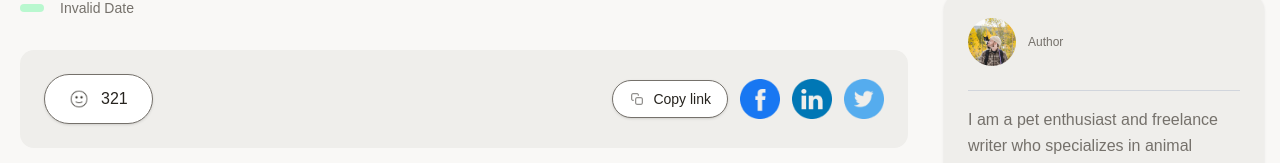
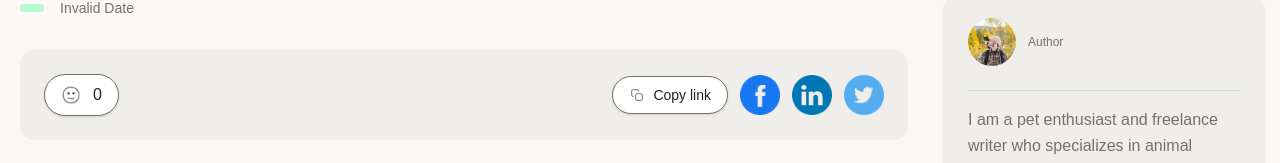
Before and after one commit to Ball-SE/javascript-diary, a React (Vite) app: page /post/1 in a window 1280 px wide. Shown: the part 582-745 px from the top of the page. Built offline with nearby package versions, Linux system fonts and the light colour scheme; no server answers.

Commit message:
feat: click button facebook link on web

```diff
--- a/package.json
+++ b/package.json
@@ -20,11 +20,13 @@
     "cors": "^2.8.5",
     "express": "^5.1.0",
     "lucide-react": "^0.535.0",
+    "next-themes": "^0.4.6",
     "nodemon": "^3.1.10",
     "react": "^19.1.0",
     "react-dom": "^19.1.0",
     "react-markdown": "^10.1.0",
     "react-router-dom": "^7.8.2",
+    "sonner": "^2.0.7",
     "tailwind-merge": "^3.3.1",
     "tailwindcss": "^4.1.11",
     "tailwindcss-animate": "^1.0.7"
--- a/src/App.jsx
+++ b/src/App.jsx
@@ -2,15 +2,19 @@ import './App.css'
 import {BrowserRouter, Routes, Route} from 'react-router-dom'
 import HomePage from './pages/HomePage'
 import SignUp from './pages/SignUpPage'
-import LogInPage from './pages/LoginPage'
+import LogInPage from './pages/LogInPage'
 import ViewPosts from './pages/ViewPosts'
 import PageNotFound from './pages/PageNotFound'
+import { Toaster } from "@/components/ui/sonner"
+import ScrollToTop from "./components/scroll/ScrollToTop"
 
 function App() {
 
   return (
 
     <BrowserRouter>
+      <Toaster />
+      <ScrollToTop />
       <Routes>
         <Route path="/" element={<HomePage />} />
         <Route path="/signup" element={<SignUp />} />
--- /dev/null
+++ b/src/components/buttons/ClipboardButton.jsx
@@ -0,0 +1,27 @@
+import copyLight from "../../assets/images/Copy_light.png";
+import axios from "axios";
+import { toast } from "sonner";
+
+export function ClipboardButton({ postId }) {
+    const handleShareOnClipboard = async () => {
+        try {
+            const response = await axios.get(
+                `https://blog-post-project-api.vercel.app/posts/${postId}`
+            );
+            const articleUrl = response.data.url || window.location.href;
+            navigator.clipboard.writeText(articleUrl);
+            toast.success("Copied!", {description: "This article has been copied to your clipboard"});
+        } catch (error) {
+            console.error("Error fetching post data:", error);
+            toast.error("Error copying link. Please try again.", {description: "Please try again."});
+        }
+    }
+  return (
+    <button className="bg-white border border-[#75716B] text-[#26231E] px-4 py-2 rounded-full flex items-center hover:bg-gray-50 transition-colors duration-200 shadow-sm"
+
+    onClick={handleShareOnClipboard}>
+      <img src={copyLight} alt="Copy link" className="w-4 h-4 mr-2" />
+      <span className="text-sm font-medium">Copy link</span>
+    </button>
+  );
+}
--- /dev/null
+++ b/src/components/buttons/FacebookButton.jsx
@@ -0,0 +1,33 @@
+import facebook from "../../assets/images/facebook.png";
+import axios from "axios";
+
+export function FacebookButton({ postId }) {
+
+  const handleShareOnFacebook = async () => {
+
+    try {
+      const response = await axios.get(
+        `https://blog-post-project-api.vercel.app/posts/${postId}`
+
+      );
+
+      console.log(response.data);
+      const articleUrl = response.data.url || window.location.href;
+      console.log(articleUrl);
+      const shareUrl = `https://www.facebook.com/share.php?u=${(articleUrl)}`;
+      console.log(shareUrl);
+      window.open(shareUrl, "_blank", "noopener,noreferrer");
+    } catch (error) {
+      console.error("Error fetching post data:", error);
+      // Fallback to current page URL if API fails
+      const shareUrl = `https://www.facebook.com/share.php?u=${(window.location.href)}`;
+      window.open(shareUrl, "_blank", "noopener,noreferrer");
+    }
+  };
+
+  return (
+    <button onClick={handleShareOnFacebook} className="hover:opacity-80 transition-opacity">
+      <img src={facebook} alt="Facebook" className="w-10 h-10" />
+    </button>
+  );
+}
--- /dev/null
+++ b/src/components/buttons/LikeButton.jsx
@@ -0,0 +1,50 @@
+import { useState } from "react"
+import happyLight from "../../assets/images/Happy_light.png"
+import {
+    AlertDialog,
+    AlertDialogContent,
+    AlertDialogDescription,
+    AlertDialogFooter,
+    AlertDialogHeader,
+    AlertDialogTitle,
+    AlertDialogTrigger,
+    AlertDialogAction,
+  } from "@/components/ui/alert-dialog";
+import { Link } from "react-router-dom";
+
+export function LikeButton({ post }) {
+    const [isLiked, setIsLiked] = useState(false)
+
+    const handleLike = () => {
+        setIsLiked(!isLiked)
+    }
+
+    return (
+        <AlertDialog>
+
+            <AlertDialogTrigger asChild>
+                <button
+                    onClick={handleLike}
+                    className={"bg-white border border-[#75716B] text-[#26231E] px-4 py-2 rounded-full flex items-center hover:bg-gray-50 transition-colors duration-200 shadow-sm"}
+                >
+                    <img src={happyLight} alt="Like" className="w-5 h-5 mr-3" />
+                    <span className="text-base font-medium">
+                        {post?.likes || 0}
+                    </span>
+                </button>
+            </AlertDialogTrigger>
+            <AlertDialogContent className="flex flex-col items-center justify-center">
+                <AlertDialogHeader>
+                    <AlertDialogTitle className="text-2xl font-bold">Create an account to continue</AlertDialogTitle>
+                </AlertDialogHeader>
+                <AlertDialogAction><Link to="/signup">Create account</Link></AlertDialogAction>
+                <AlertDialogFooter>
+                    <AlertDialogDescription>
+                        <p>Already have an account? <Link to="/login">Log in</Link></p>
+                    </AlertDialogDescription>
+                </AlertDialogFooter>
+            </AlertDialogContent>
+        </AlertDialog>
+
+    )
+}
--- /dev/null
+++ b/src/components/buttons/LinkinButton.jsx
@@ -0,0 +1,26 @@
+import linkin from "../../assets/images/linkin.png";
+import axios from "axios";
+
+export function LinkinButton({ postId }){
+    const handleShareOnLinkin = async () => {
+        try {
+            const response = await axios.get(
+                `https://blog-post-project-api.vercel.app/posts/${postId}`
+            );
+            const articleUrl = response.data.url || window.location.href;
+        const shareUrl = `https://www.linkedin.com/sharing/share-offsite/?url=${(articleUrl)}`;
+        window.open(shareUrl, "_blank", "noopener,noreferrer");
+    } catch (error) {
+        console.error("Error fetching post data:", error);
+        // Fallback to current page URL if API fails
+        const shareUrl = `https://www.linkedin.com/sharing/share-offsite/?url=${(window.location.href)}`;
+        window.open(shareUrl, "_blank", "noopener,noreferrer");
+    }
+}
+
+    return (
+        <button className="hover:opacity-80 transition-opacity" onClick={handleShareOnLinkin}>
+            <img src={linkin} alt="Linkin" className="w-10 h-10" />
+        </button>
+    )
+}
--- /dev/null
+++ b/src/components/buttons/TwitterButton.jsx
@@ -0,0 +1,27 @@
+import twitter from "../../assets/images/twitter.png";
+import axios from "axios";
+
+export function TwitterButton({ postId }){
+
+    const handleShareOnTwitter = async () => {
+        try {
+            const response = await axios.get(
+                `https://blog-post-project-api.vercel.app/posts/${postId}`
+            );
+            const articleUrl = response.data.url || window.location.href;
+            const shareUrl = `https://www.twitter.com/share?&url=${(articleUrl)}`;
+            window.open(shareUrl, "_blank", "noopener,noreferrer");
+        } catch (error) {
+            console.error("Error fetching post data:", error);
+            // Fallback to current page URL if API fails
+            const shareUrl = `https://www.twitter.com/share?&url=${(window.location.href)}`;
+            window.open(shareUrl, "_blank", "noopener,noreferrer");
+        }
+    }
+
+    return (
+        <button className="hover:opacity-80 transition-opacity" onClick={handleShareOnTwitter}>
+            <img src={twitter} alt="Twitter" className="w-10 h-10" />
+        </button>
+    )
+}
--- /dev/null
+++ b/src/components/scroll/ScrollToTop.jsx
@@ -0,0 +1,12 @@
+import { useEffect } from "react";
+import { useLocation } from "react-router-dom";
+
+export default function ScrollToTop() {
+  const { pathname } = useLocation();
+
+  useEffect(() => {
+    window.scrollTo(0, 0);
+  }, [pathname]);
+
+  return null;
+}
--- /dev/null
+++ b/src/components/ui/sonner.jsx
@@ -0,0 +1,25 @@
+
+import { useTheme } from "next-themes"
+import { Toaster as Sonner } from "sonner";
+
+const Toaster = ({
+  ...props
+}) => {
+  const { theme = "system" } = useTheme()
+
+  return (
+    <Sonner
+      theme={theme}
+      className="toaster group"
+      style={
+        {
+          "--normal-bg": "var(--success-bg)",
+          "--normal-text": "var(--popover-foreground)",
+          "--normal-border": "var(--border)"
+        }
+      }
+      {...props} />
+  );
+}
+
+export { Toaster }
--- a/src/pages/ViewPosts.jsx
+++ b/src/pages/ViewPosts.jsx
@@ -1,16 +1,16 @@
-import { useParams, Link } from "react-router-dom";
+import { useParams } from "react-router-dom";
 import { useState, useEffect } from "react";
 import axios from "axios";
 import ReactMarkdown from "react-markdown";
 import { Navbar } from "../components/ui/Navbar";
 import { Footer } from "../components/ui/Footer";
 import heroImage from "../assets/images/image.jpg";
-import happyLight from "../assets/images/happy_light.png";
-import copyLight from "../assets/images/Copy_light.png";
-import facebook from "../assets/images/facebook.png";
-import instagram from "../assets/images/instragram.png";
-import twitter from "../assets/images/twitter.png";
+import { FacebookButton } from "../components/buttons/FacebookButton";
+import { LinkinButton } from "../components/buttons/LinkinButton";
+import { TwitterButton } from "../components/buttons/TwitterButton";
 import ViewPostCard from "../components/cards/ViewPostCard";
+import { ClipboardButton } from "../components/buttons/ClipboardButton";
+import { LikeButton } from "../components/buttons/LikeButton";
 
 function ViewPosts() {
   const { postId } = useParams();
@@ -86,26 +86,14 @@ function ViewPosts() {
                   <div className="bg-[#EFEEEB] rounded-xl p-6">
                     <div className="flex flex-col lg:flex-row items-start lg:items-center justify-between gap-6">
                       {/* Like Button */}
-                      <button className="bg-white border border-[#75716B] text-[#26231E] px-6 py-3 rounded-full flex items-center hover:bg-gray-50 transition-colors duration-200 shadow-sm">
-                        <img src={happyLight} alt="Like" className="w-5 h-5 mr-3" />
-                        <span className="text-base font-medium">321</span>
-                      </button>
+                        <LikeButton post={post} />
 
                       {/* Social Share Buttons */}
                       <div className="flex items-center gap-3">
-                        <button className="bg-white border border-[#75716B] text-[#26231E] px-4 py-2 rounded-full flex items-center hover:bg-gray-50 transition-colors duration-200 shadow-sm">
-                          <img src={copyLight} alt="Copy link" className="w-4 h-4 mr-2" />
-                          <span className="text-sm font-medium">Copy link</span>
-                        </button>
-                        <button className="">
-                          <img src={facebook} alt="Share on Facebook" className="w-10 h-10" />
-                        </button>
-                        <button className="">
-                          <img src={instagram} alt="Share on Instagram" className="w-10 h-10" />
-                        </button>
-                        <button className="">
-                          <img src={twitter} alt="Share on Twitter" className="w-10 h-10" />
-                        </button>
+                        <ClipboardButton postId={postId}/>
+                        <FacebookButton postId={postId}/>
+                        <LinkinButton postId={postId}/>
+                        <TwitterButton postId={postId}/>
                       </div>
                     </div>
                   </div>
```
Also changed, not shown: src/components/layout/alert.jsx (added, +32 -0 lines), src/assets/images/linkin.png (renamed from src/assets/images/instragram.png), 1 other file (tests, documents, lock files or other folders).
